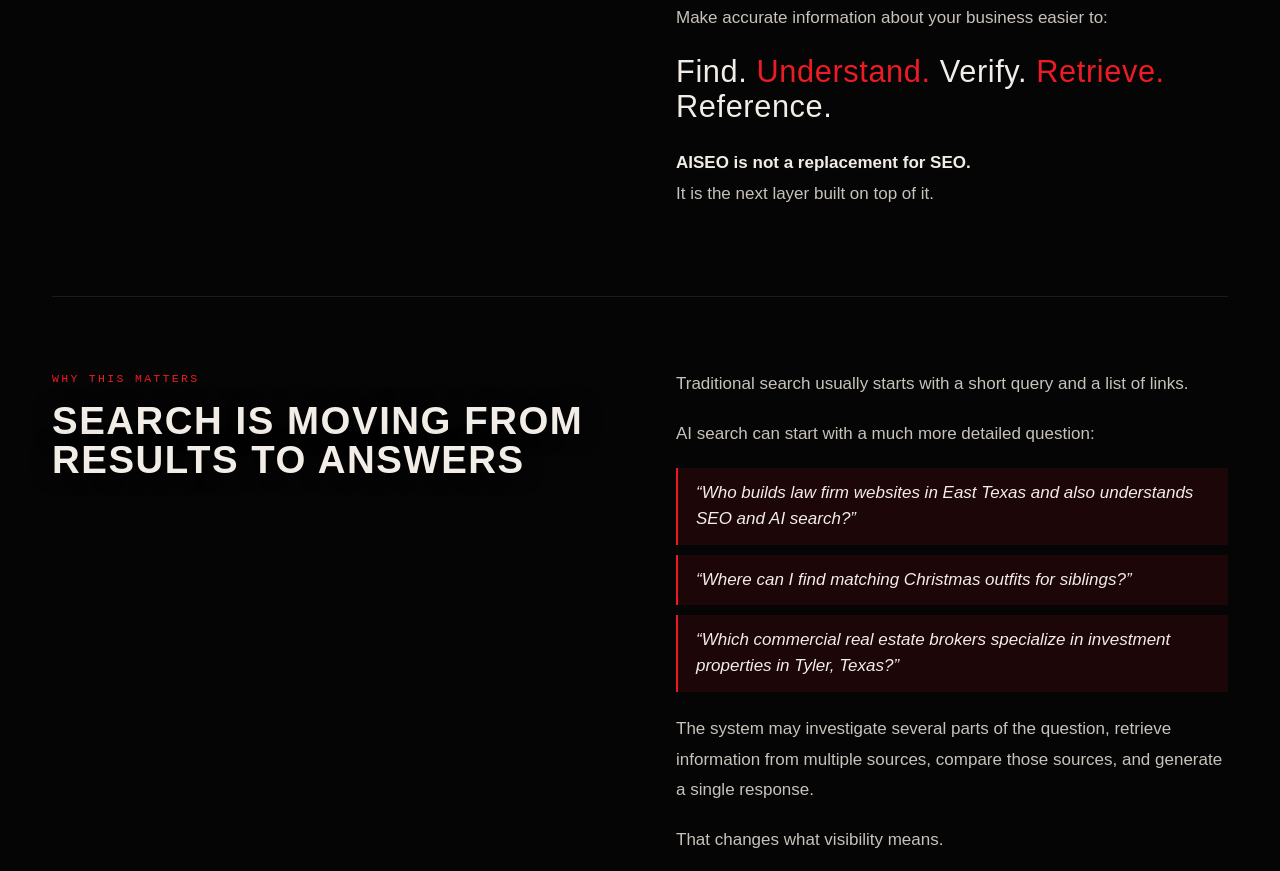
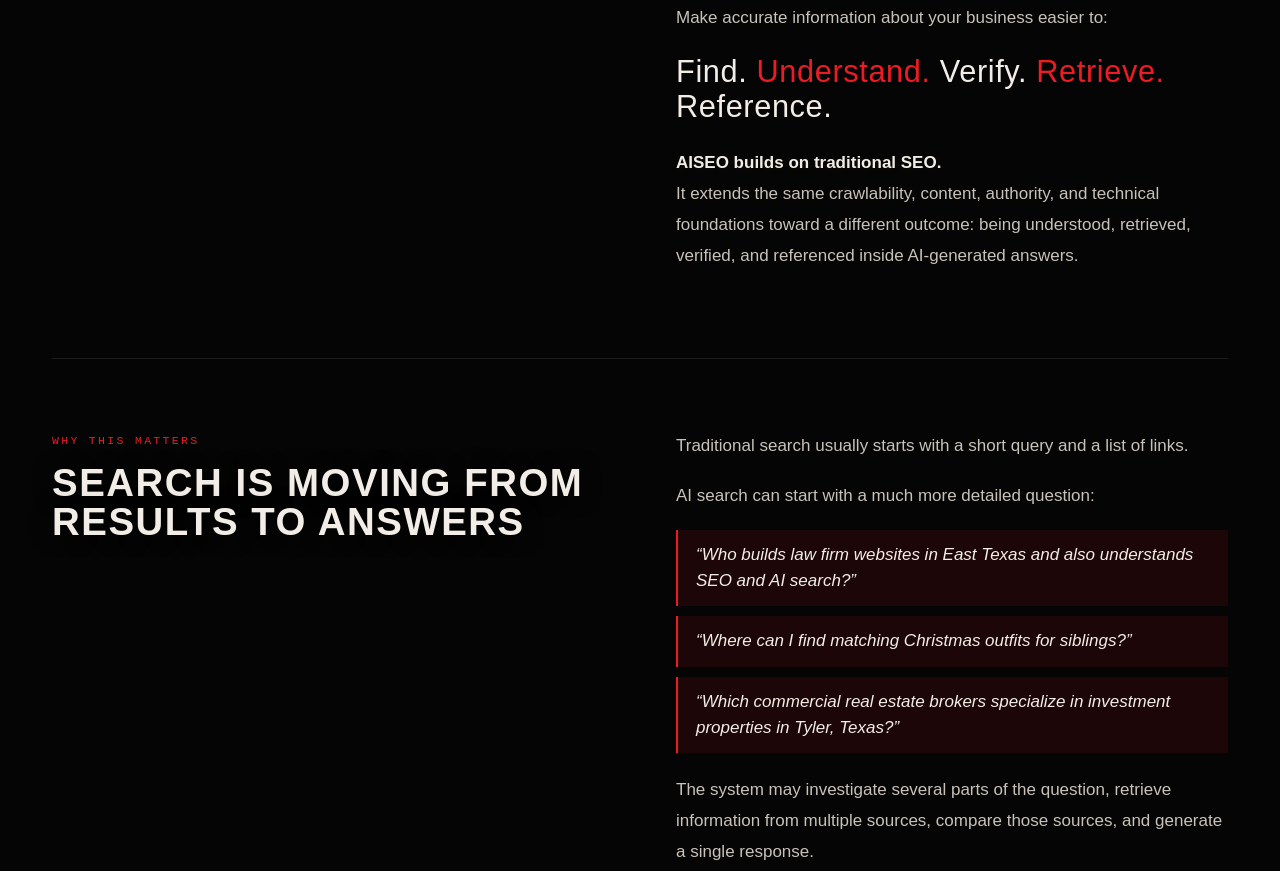
Before and after one commit to RyanBailes/aiseotx, a plain HTML site: page what-is-aiseo.html in a window 1280 px wide. Shown: the part 1448-2319 px from the top of the page. Drawn offline with Linux system fonts and the light colour scheme; a web font is replaced by a local one.

Commit message:
Tighten What Is AISEO layout and clarify SEO relationship

```diff
--- a/what-is-aiseo.html
+++ b/what-is-aiseo.html
@@ -186,7 +186,7 @@ j=d.createElement(s),dl=l!='dataLayer'?'&l='+l:'';j.async=true;j.src=
 
 <link rel="stylesheet" href="css/style.css">
 </head>
-<body>
+<body class="what-is-aiseo-page">
 <!-- Google Tag Manager (noscript) -->
 <noscript><iframe src="https://www.googletagmanager.com/ns.html?id=GTM-TZH5NLCC"
 height="0" width="0" style="display:none;visibility:hidden"></iframe></noscript>
@@ -258,7 +258,7 @@ height="0" width="0" style="display:none;visibility:hidden"></iframe></noscript>
 <div class="aiseo-body">
 
   <!-- DEFINITION -->
-  <section id="definition">
+  <section id="definition" class="definition-stack">
 
     <div class="def-block rv">
       <div>
@@ -270,7 +270,7 @@ height="0" width="0" style="display:none;visibility:hidden"></iframe></noscript>
         <p class="def-body">You may also hear terms such as Generative Engine Optimization (GEO) or Answer Engine Optimization (AEO). The terminology varies, but the practical objective is similar.</p>
         <p class="def-body">Make accurate information about your business easier to:</p>
         <p class="word-row">Find. <span>Understand.</span> Verify. <span>Retrieve.</span> Reference.</p>
-        <p class="def-body"><strong>AISEO is not a replacement for SEO.</strong><br>It is the next layer built on top of it.</p>
+        <p class="def-body"><strong>AISEO builds on traditional SEO.</strong><br>It extends the same crawlability, content, authority, and technical foundations toward a different outcome: being understood, retrieved, verified, and referenced inside AI-generated answers.</p>
       </div>
     </div>
 
@@ -610,7 +610,7 @@ height="0" width="0" style="display:none;visibility:hidden"></iframe></noscript>
   <!-- FAQ -->
   <section id="faq" class="page-section">
     <p class="sec-label rv">FAQ</p>
-    <h2 class="sec-title rv d1" style="margin-bottom:40px;">COMMON QUESTIONS<br><span>ABOUT AISEO</span></h2>
+    <h2 class="sec-title rv d1 faq-title">COMMON QUESTIONS<br><span>ABOUT AISEO</span></h2>
     <div class="faq-list">
       <div class="faq-item">
         <h3><button class="faq-q" aria-expanded="false" onclick="toggleFaq(this)">Does AISEO replace traditional SEO?<span class="icon" aria-hidden="true">+</span></button></h3>
```
